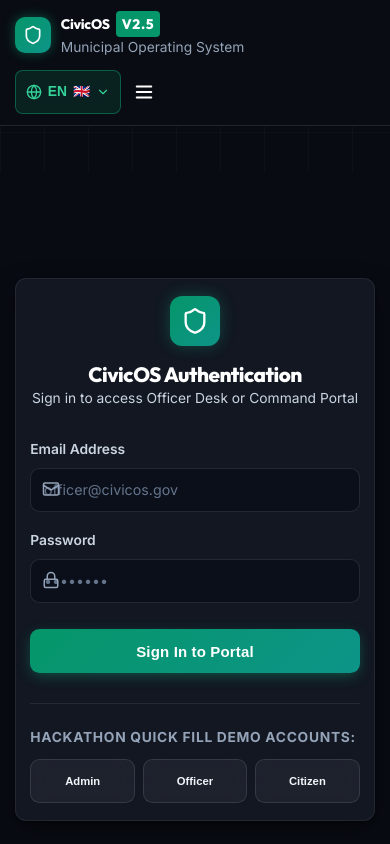
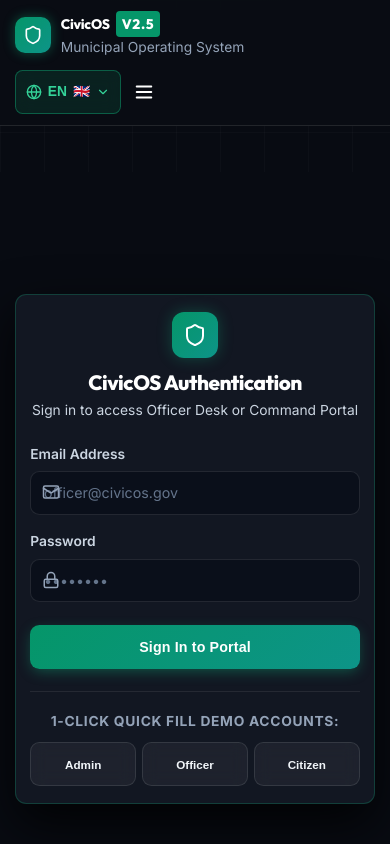
Before and after one commit to shardul-2007/civicos, a React (Vite) app in the folder client/: page /login in a window 390 px wide. Shown: the top 844 px of the page. Built offline with nearby package versions, Linux system fonts and the light colour scheme.

Commit message:
Optimize Login.jsx card padding and height calculation so Sign In card is 100% visible and centered on mobile viewports

```diff
--- a/client/src/pages/Auth/Login.jsx
+++ b/client/src/pages/Auth/Login.jsx
@@ -76,20 +76,57 @@ export default function Login() {
   };
 
   return (
-    <div style={{ background: 'var(--bg-app)', minHeight: '85vh', display: 'flex', alignItems: 'center', justifyContent: 'center', padding: '5.5rem 1rem 3rem', color: 'var(--text-primary)' }}>
-      <div className="natural-glass-card" style={{ width: '100%', maxWidth: '450px', padding: '2.5rem', background: '#121722', borderRadius: '1rem' }}>
-
-        <div style={{ textAlign: 'center', marginBottom: '2rem' }}>
-          <div style={{ background: 'linear-gradient(135deg, #059669 0%, #0d9488 100%)', width: '50px', height: '50px', borderRadius: '12px', display: 'inline-flex', alignItems: 'center', justifyContent: 'center', color: 'white', marginBottom: '1rem', boxShadow: '0 0 15px rgba(16, 185, 129, 0.3)' }}>
-            <Shield size={28} />
+    <div
+      style={{
+        background: 'var(--bg-app)',
+        minHeight: 'calc(100vh - 90px)',
+        display: 'flex',
+        alignItems: 'center',
+        justifyContent: 'center',
+        padding: '1.5rem 1rem',
+        boxSizing: 'border-box',
+        color: 'var(--text-primary)',
+      }}
+    >
+      <div
+        className="natural-glass-card"
+        style={{
+          width: '100%',
+          maxWidth: '440px',
+          padding: '1.75rem 1.5rem',
+          background: '#121722',
+          borderRadius: '1rem',
+          boxSizing: 'border-box',
+          boxShadow: '0 20px 50px rgba(0, 0, 0, 0.8)',
+          border: '1px solid rgba(16, 185, 129, 0.25)',
+        }}
+      >
+        <div style={{ textAlign: 'center', marginBottom: '1.5rem' }}>
+          <div
+            style={{
+              background: 'linear-gradient(135deg, #059669 0%, #0d9488 100%)',
+              width: '46px',
+              height: '46px',
+              borderRadius: '12px',
+              display: 'inline-flex',
+              alignItems: 'center',
+              justifyContent: 'center',
+              color: 'white',
+              marginBottom: '0.75rem',
+              boxShadow: '0 0 15px rgba(16, 185, 129, 0.3)',
+            }}
+          >
+            <Shield size={24} />
           </div>
-          <h2 style={{ fontSize: '1.75rem', color: '#ffffff', fontWeight: 800 }}>CivicOS Authentication</h2>
+          <h2 style={{ fontSize: '1.5rem', color: '#ffffff', fontWeight: 800, marginBottom: '0.25rem' }}>
+            CivicOS Authentication
+          </h2>
           <p style={{ color: '#94a3b8', fontSize: '0.85rem' }}>Sign in to access Officer Desk or Command Portal</p>
         </div>
 
         <form onSubmit={handleSubmit}>
-          <div style={{ marginBottom: '1.25rem' }}>
-            <label style={{ display: 'block', fontSize: '0.85rem', fontWeight: 600, color: '#cbd5e1', marginBottom: '0.5rem' }}>
+          <div style={{ marginBottom: '1.1rem' }}>
+            <label style={{ display: 'block', fontSize: '0.85rem', fontWeight: 600, color: '#cbd5e1', marginBottom: '0.4rem' }}>
               Email Address
             </label>
             <div style={{ position: 'relative' }}>
@@ -97,7 +134,7 @@ export default function Login() {
               <input
                 type="email"
                 className="form-input-dark"
-                style={{ paddingLeft: '2.5rem', width: '100%' }}
+                style={{ paddingLeft: '2.5rem', width: '100%', boxSizing: 'border-box' }}
                 placeholder="officer@civicos.gov"
                 value={email}
                 onChange={(e) => setEmail(e.target.value)}
@@ -105,8 +142,8 @@ export default function Login() {
             </div>
           </div>
 
-          <div style={{ marginBottom: '1.75rem' }}>
-            <label style={{ display: 'block', fontSize: '0.85rem', fontWeight: 600, color: '#cbd5e1', marginBottom: '0.5rem' }}>
+          <div style={{ marginBottom: '1.5rem' }}>
+            <label style={{ display: 'block', fontSize: '0.85rem', fontWeight: 600, color: '#cbd5e1', marginBottom: '0.4rem' }}>
               Password
             </label>
             <div style={{ position: 'relative' }}>
@@ -114,7 +151,7 @@ export default function Login() {
               <input
                 type="password"
                 className="form-input-dark"
-                style={{ paddingLeft: '2.5rem', width: '100%' }}
+                style={{ paddingLeft: '2.5rem', width: '100%', boxSizing: 'border-box' }}
                 placeholder="••••••••"
                 value={password}
                 onChange={(e) => setPassword(e.target.value)}
@@ -122,23 +159,28 @@ export default function Login() {
             </div>
           </div>
 
-          <button type="submit" className="btn-sage" style={{ width: '100%', justifyContent: 'center', padding: '0.75rem', fontSize: '1rem' }} disabled={loading}>
+          <button
+            type="submit"
+            className="btn-sage"
+            style={{ width: '100%', justifyContent: 'center', padding: '0.75rem', fontSize: '0.95rem', fontWeight: 700 }}
+            disabled={loading}
+          >
             {loading ? 'Authenticating...' : 'Sign In to Portal'}
           </button>
         </form>
 
-        <div style={{ marginTop: '2rem', paddingTop: '1.5rem', borderTop: '1px solid rgba(255, 255, 255, 0.08)' }}>
-          <div style={{ fontSize: '0.75rem', color: '#94a3b8', marginBottom: '0.75rem', textTransform: 'uppercase', letterSpacing: '0.05em', fontWeight: 700 }}>
-            Hackathon Quick Fill Demo Accounts:
+        <div style={{ marginTop: '1.5rem', paddingTop: '1.25rem', borderTop: '1px solid rgba(255, 255, 255, 0.08)' }}>
+          <div style={{ fontSize: '0.75rem', color: '#94a3b8', marginBottom: '0.65rem', textTransform: 'uppercase', letterSpacing: '0.05em', fontWeight: 700, textAlign: 'center' }}>
+            1-Click Quick Fill Demo Accounts:
           </div>
-          <div style={{ display: 'grid', gridTemplateColumns: 'repeat(3, 1fr)', gap: '0.5rem' }}>
-            <button type="button" onClick={() => fillAndSubmit('admin')} className="btn-glass" style={{ fontSize: '0.75rem', padding: '0.45rem', justifyContent: 'center' }}>
+          <div style={{ display: 'grid', gridTemplateColumns: 'repeat(3, 1fr)', gap: '0.4rem' }}>
+            <button type="button" onClick={() => fillAndSubmit('admin')} className="btn-glass" style={{ fontSize: '0.78rem', padding: '0.5rem 0.25rem', justifyContent: 'center', fontWeight: 700 }}>
               Admin
             </button>
-            <button type="button" onClick={() => fillAndSubmit('officer')} className="btn-glass" style={{ fontSize: '0.75rem', padding: '0.45rem', justifyContent: 'center' }}>
+            <button type="button" onClick={() => fillAndSubmit('officer')} className="btn-glass" style={{ fontSize: '0.78rem', padding: '0.5rem 0.25rem', justifyContent: 'center', fontWeight: 700 }}>
               Officer
             </button>
-            <button type="button" onClick={() => fillAndSubmit('citizen')} className="btn-glass" style={{ fontSize: '0.75rem', padding: '0.45rem', justifyContent: 'center' }}>
+            <button type="button" onClick={() => fillAndSubmit('citizen')} className="btn-glass" style={{ fontSize: '0.78rem', padding: '0.5rem 0.25rem', justifyContent: 'center', fontWeight: 700 }}>
               Citizen
             </button>
           </div>
```
